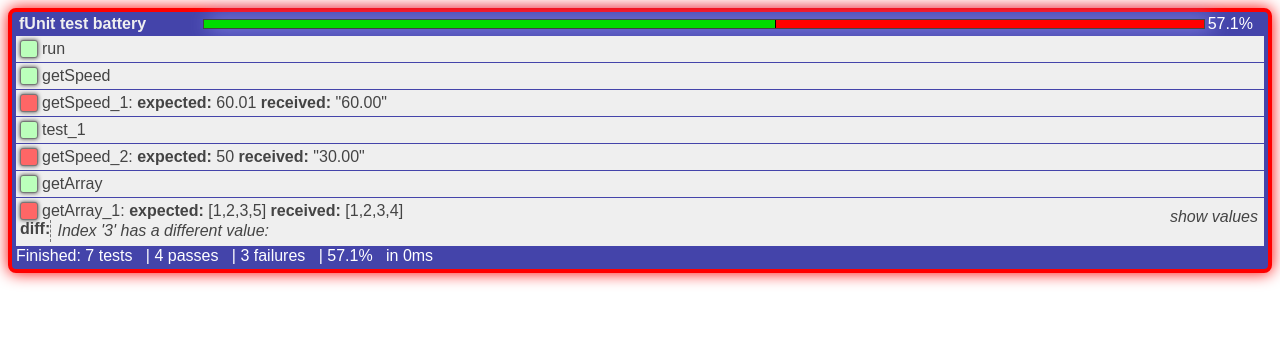
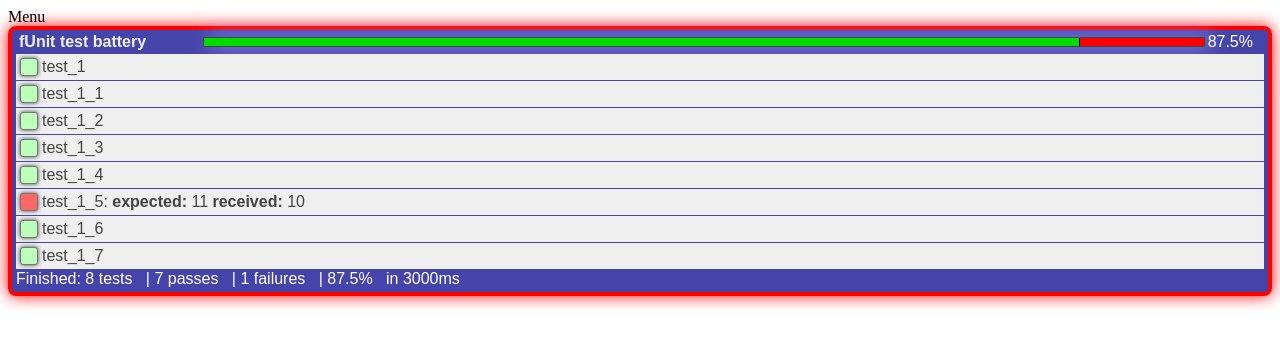
Before and after one commit to felipenmoura/jfUnit, a PHP site: page / in a window 1280 px wide. Shown: the top 347 px of the page. Run offline with PHP 8.4, Linux system fonts and the light colour scheme.

Commit message:
added delay feature and fixed layout on firefox and internet explorer

```diff
--- a/fUnit/fUnit.js
+++ b/fUnit/fUnit.js
@@ -295,11 +295,25 @@ fUnit= {
 			fUnit.container= document.getElementById('fUnitDivHTMLElement');
 		}
 
+		fUnit.runTests();
+		return true;
+	},
+	runTests: function(){
 		var argsToPass= null;
-		for(test in this.tests)
+		for(testName in fUnit.tests)
 		{
-			test= this.tests[test];
+			test= fUnit.tests[testName];
 			fUnit.currentTest= test;
+
+			var delay= test.delay;
+			if(delay)
+			{
+				test.delay= false;
+				setTimeout(fUnit.runTests, delay);
+				return;
+			}
+
+
 			argsToPass= Array();
 
 			if(typeof test.func != 'function')
@@ -439,9 +453,11 @@ fUnit= {
 			if(test.callBack)
 				test.callBack(test.status);
 			fUnit.log(test.status);
+			fUnit.tests[testName]= false;
+			delete fUnit.tests[testName];
 		}
+
 		fUnit.tearDown();
-		return true;
 	},
 	test: function(){
 		fUnit.run();
@@ -515,6 +531,8 @@ fUnit= {
 						break;
 					case 'assertType':
 						test.assertType= o[arg];
+					case 'delay':
+						test.delay= o[arg];
 					default:
 						test.args[arg]= o[arg];
 						break;
--- a/index.php
+++ b/index.php
@@ -1,58 +1,55 @@
-<script src="fUnit/fUnit.js">
+<script src="fUnit/fUnit.js"></script>
+<script>
+	function toggleMenu()
+	{
+		var el= document.getElementsByTagName('ul')[0];
+		el.style.display= (el.style.display=='none')? '': 'none';
+	}
 </script>
 <body>
+	<span style="cursor:pointer;" onclick="toggleMenu()">Menu</span>
+	<ul style="display:none;">
+		<li>SubMenu 1</li>
+		<li>SubMenu 1</li>
+		<li>SubMenu 1</li>
+		<li>SubMenu 1</li>
+		<li>SubMenu 1</li>
+	</ul>
 	<div id='testPlaceHolder'></div>
 </body>
 <script>
-	var person= {
-		name: 'pessoa',
-		age:25,
-		run: function(speed, time){
-			var ret= time * speed;
-			return ret.toFixed(2); // distance
-		}
-	}
-
-	function getSpeed(distance, time)
-	{
-		var ret= distance/time;
-		return ret.toFixed(2);
-	}
-
-	function getArray()
-	{
-		return [1,2,3,4];
-	}
-
 	fUnit.config({
 		format: 'html',
 		placeHolder: document.getElementById('testPlaceHolder'),
 		name: 'test example'
 	});
 
-	fUnit.assert(person.run, 10, 5, 50);
-	fUnit.assert(getSpeed, 10, 4, 2.50, function(ret){ /* alert(ret); */ });
-
-
-
+	fUnit.assert(function(){return 10;}, 10);
+	fUnit.assert(function(){return 10;}, 10);
+	fUnit.assert(function(){return 10;}, 10);
 	fUnit.assert({
-		call: person.run,
-		speed:10,
-		time: 6,
-		name: 'getSpeed',
-		expected: 60.01,
-		onSuccess: function(ret){ /* alert('ok'); */},
-		success: "aeeee",
-		fail: "aeeee",
-		onFail: function(){ /* alert('poutz!'); */},
-		callback: function(ret){
-			//alert("\\o/ "+ret);
-		}
+		call:function(){
+			return 10;
+		},
+		expected: 10,
+		delay:1000
 	});
-	fUnit.assert({call:person.run, speed:10, time:3, expected:30});
-	fUnit.assert({call:person.run, speed:10, time:3, expected:50, name:'getSpeed'});
-	fUnit.assert({call:getArray, expected:[1,2,3,4], name:'getArray'});
-	fUnit.assert({call:getArray, expected:[1,2,3,5], name:'getArray'});
+	fUnit.assert(function(){return 10;}, 10);
+	fUnit.assert({
+		call:function(){
+			return 10;
+		},
+		expected: 11,
+		delay:1000
+	});
+	fUnit.assert({
+		call:function(){
+			return 10;
+		},
+		expected: 10,
+		delay:1000
+	});
+	fUnit.assert(function(){return 10;}, 10);
 
 	fUnit.run();
 
```
